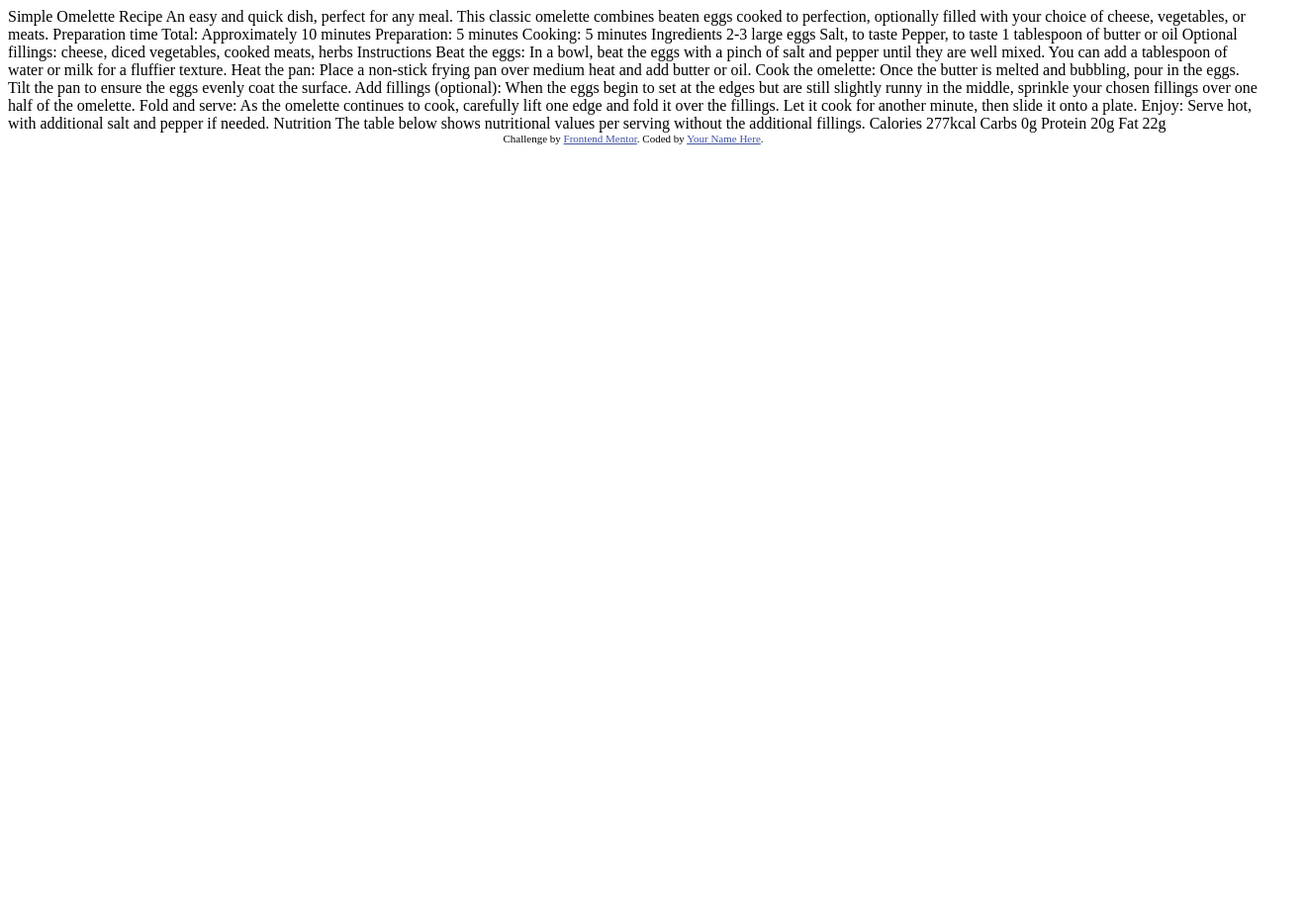
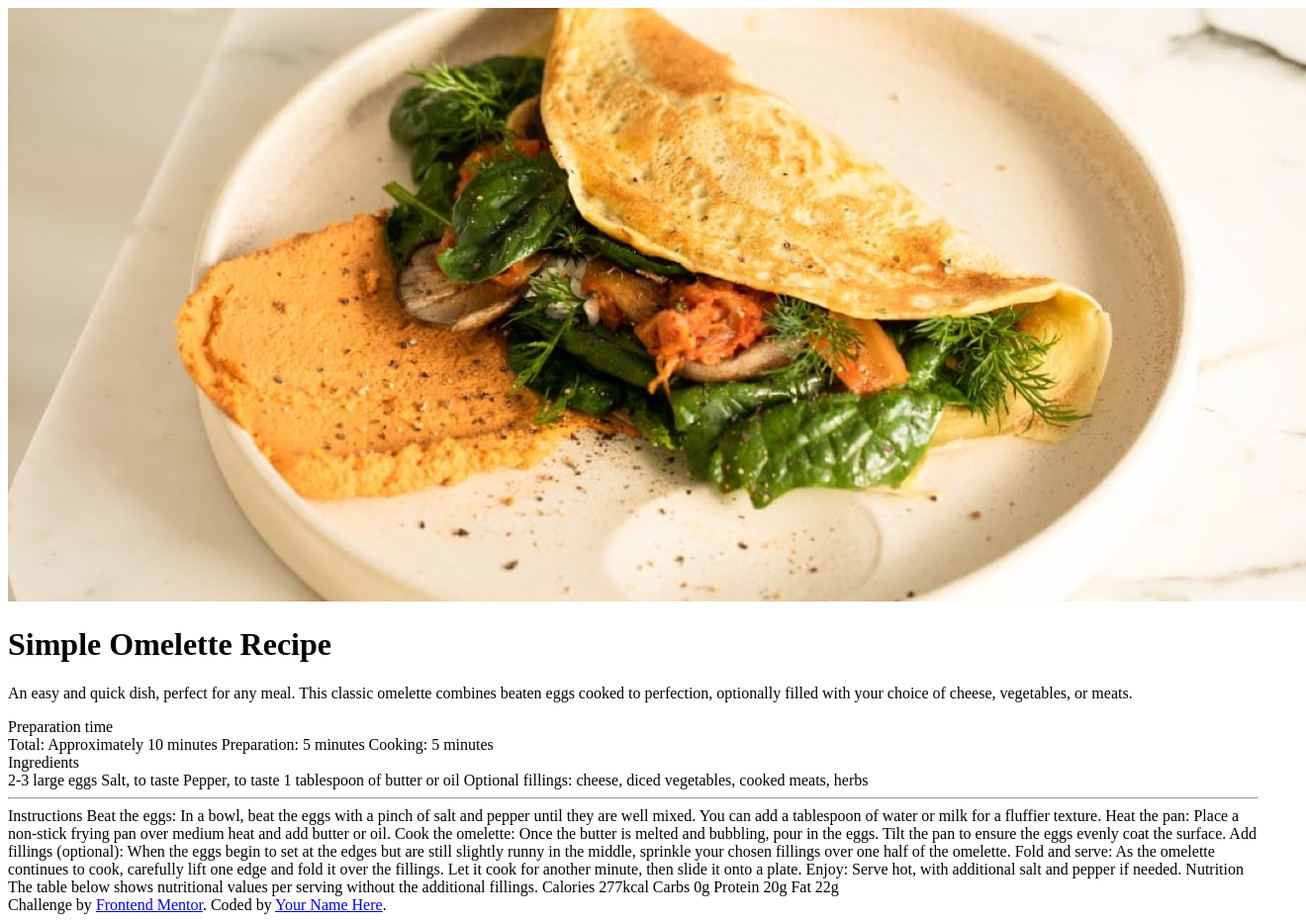
Before and after one commit to Valchali/Recipe-page-main, a plain HTML site: page index.html in a window 1280 px wide. Shown: the whole page at 99% size, 1320 px wide, since content can reach past the window. Before the commit the page ends 800 px from the top, so only its background shows below. Drawn offline with Linux system fonts and the light colour scheme.

Commit message:
recipe page

```diff
--- a/index.html
+++ b/index.html
@@ -9,32 +9,41 @@
   <title>Frontend Mentor | Recipe page</title>
 
   <!-- Feel free to remove these styles or customise in your own stylesheet 👍 -->
-  <style>
-    .attribution { font-size: 11px; text-align: center; }
-    .attribution a { color: hsl(228, 45%, 44%); }
-  </style>
+  <!-- <style> -->
+    <!-- .attribution { font-size: 11px; text-align: center; } -->
+    <!-- .attribution a { color: hsl(228, 45%, 44%); } -->
+  <!-- </style> -->
 </head>
 <body>
+<main>
 
-  Simple Omelette Recipe
+  <div class="omelette">
+<img src="/assets/images/image-omelette.jpeg" alt="omelette">
+  </div>
+ <h1> Simple Omelette Recipe</h1>
 
-  An easy and quick dish, perfect for any meal. This classic omelette combines beaten eggs cooked
-  to perfection, optionally filled with your choice of cheese, vegetables, or meats.
-
-  Preparation time
-
+ <p> An easy and quick dish, perfect for any meal. This classic omelette combines beaten eggs cooked
+  to perfection, optionally filled with your choice of cheese, vegetables, or meats.</p>
+  <div class="container">
+  <div class="prepare">Preparation time</div>
+    <div class="time">
   Total: Approximately 10 minutes
   Preparation: 5 minutes
   Cooking: 5 minutes
+</div>
+</div>
 
-  Ingredients
-
+<div class="container1">
+  <div class="taste">Ingredients</div>
+  <div class="Ingredients"></div>
   2-3 large eggs
   Salt, to taste
   Pepper, to taste
   1 tablespoon of butter or oil
   Optional fillings: cheese, diced vegetables, cooked meats, herbs
-
+</div>
+</div>
+<hr>
   Instructions
 
   Beat the eggs: In a bowl, beat the eggs with a pinch of salt and pepper until they are well mixed.
@@ -68,7 +77,7 @@
 
   Fat
   22g
-
+  </main>
   <div class="attribution">
     Challenge by <a href="https://www.frontendmentor.io?ref=challenge" target="_blank">Frontend Mentor</a>.
     Coded by <a href="#">Your Name Here</a>.
```
